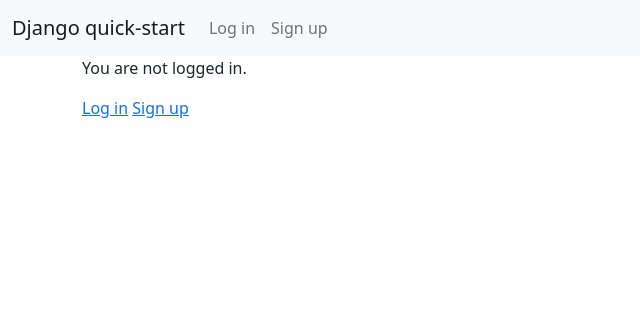
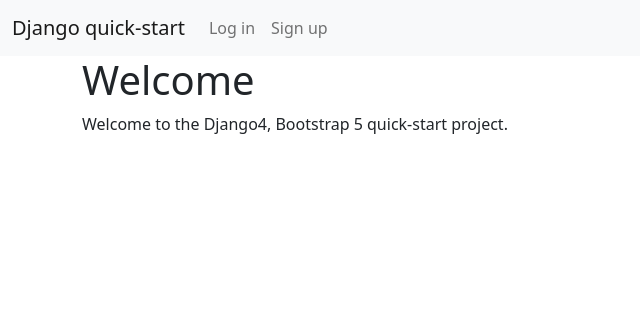
Before and after one commit to brylie/django-bootstrap-quick-start, a Django app: page / in a window 1280 px wide. Shown: the top 316 px of the page, without its empty margins (0-640 px from the left). Run offline with Django 4.2, Linux system fonts and the light colour scheme.

Commit message:
Replace home page content

```diff
--- a/project/templates/home.html
+++ b/project/templates/home.html
@@ -3,11 +3,6 @@
 {% block title %}Home{% endblock title %}
 
 {% block content %}
-{% if user.is_authenticated %}
-    Hi {{ user.username }}
-{% else %}
-    <p>You are not logged in.</p>
-    <a href="{% url 'login' %}">Log in</a>
-    <a href="{% url 'signup' %}">Sign up</a>
-{% endif %}
+<h1>Welcome</h1>
+<p>Welcome to the Django4, Bootstrap 5 quick-start project.</p>
 {% endblock content %}
```
